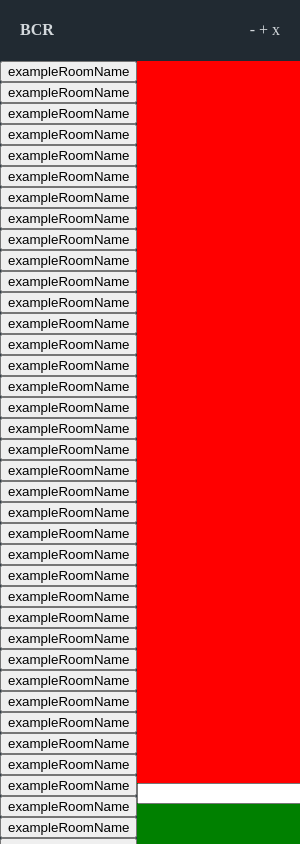
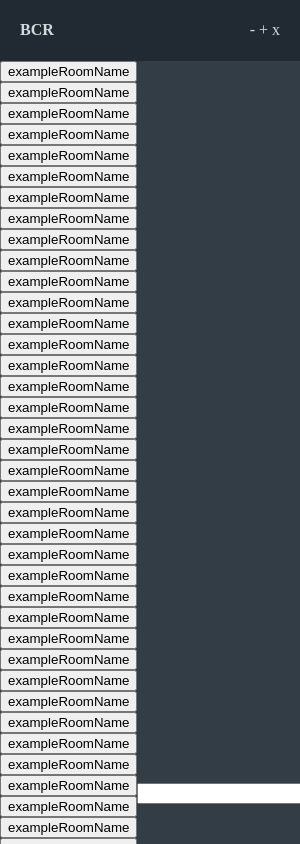
Before and after one commit to BackwardsUser/Basic-Chat-Room, an Electron app: page Client/src/views/index.html in a window 300 px wide. Shown: the top 844 px of the page. Drawn offline with Linux system fonts and the light colour scheme; no server answers.

Commit message:
Restylized Main Content

```diff
--- a/Client/src/styles/main.css
+++ b/Client/src/styles/main.css
@@ -56,7 +56,6 @@ main {
     display: grid;
     grid-template-columns: 4fr 1fr;
     grid-template-rows: 12fr 1fr;
-    background-color: white;
     height: 100%;
     width: 100%;
 }
@@ -64,7 +63,6 @@ main {
 .messages {
     grid-column: 1;
     grid-row: 1;
-    background-color: red;
     overflow-y: auto;
     overflow-x: hidden;
 }
@@ -72,13 +70,12 @@ main {
 .members {
     grid-column: 2;
     grid-row: 1 / span 2;
-    background-color: blue;
     overflow-y: auto;
     overflow-x: hidden;
+    background-color: #27323c;
 }
 
 .input {
     grid-column: 1;
     grid-row: 2;
-    background-color: green;
 }
```
Also changed, not shown: Client/src/views/index.html (+3 -1 lines).
